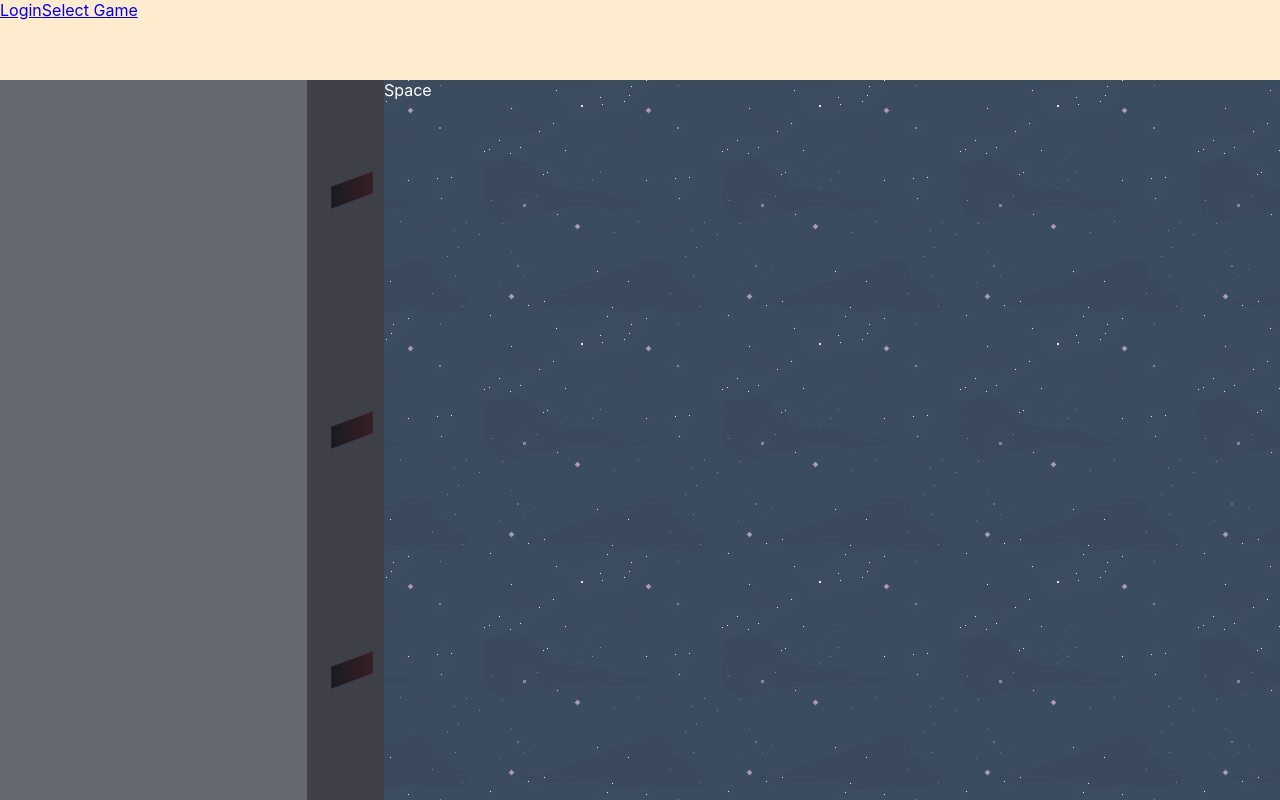
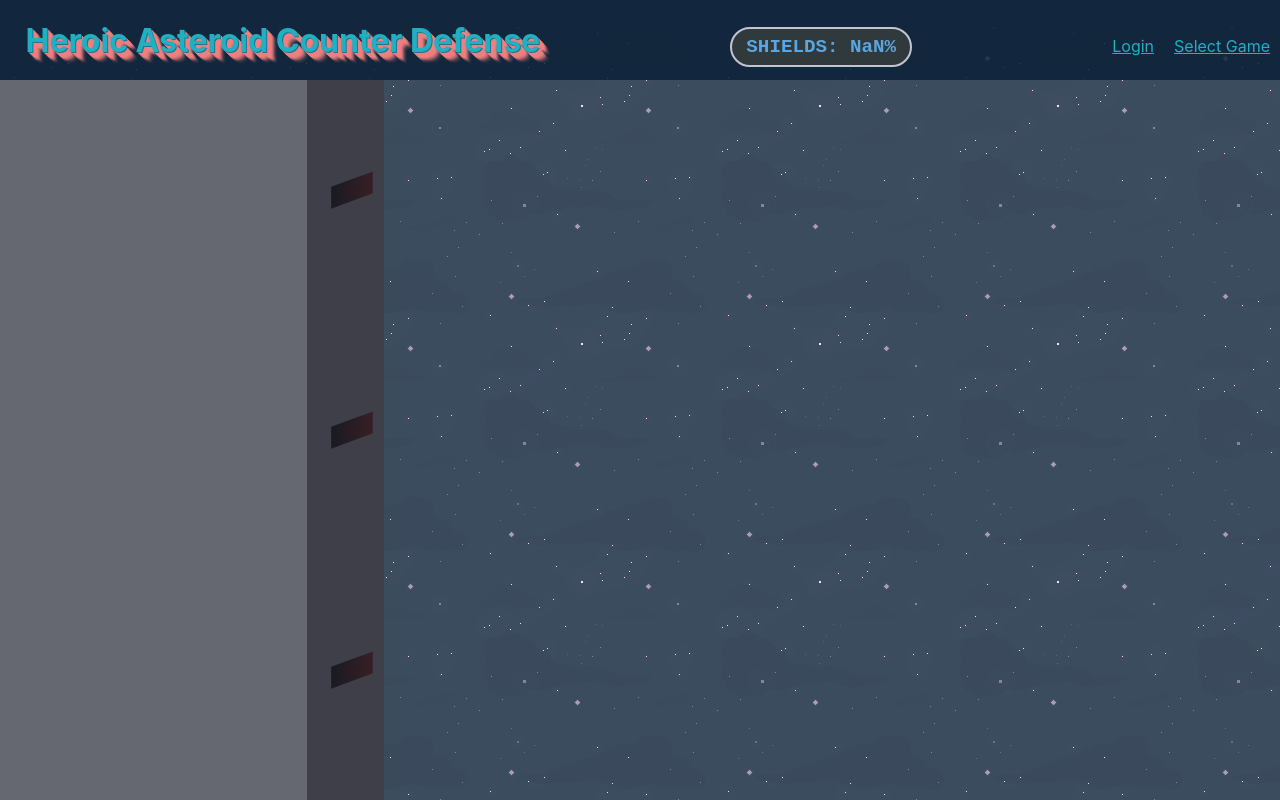
Before and after one commit to daleinen7/heroic-asteroid-counter-defense, a React (Create React App) app: page / in a window 1280 px wide. Built offline with nearby package versions, Linux system fonts and the light colour scheme.

Commit message:
navbar stylings

```diff
--- /dev/null
+++ b/src/components/Header/index.jsx
@@ -0,0 +1,68 @@
+import styled from 'styled-components';
+import {Link} from 'react-router-dom';
+
+export default function Header(props) {
+
+  const Title = styled.h1`
+    /* font-family: 'Overpass Mono', monospace; */
+    color: rgb(31, 176, 193);
+    text-shadow: 1px 1px rgb(36, 114, 145),
+                2px 2px rgb(240, 128, 128),
+                3px 3px rgba(240, 128, 128, 0.88),
+                4px 4px rgba(240, 128, 128, 0.78),
+                5px 5px rgba(240, 128, 128, 0.85),
+                6px 6px rgba(240, 128, 128, 0.73),
+                7px 7px rgba(240, 128, 128, 0.5),
+                8px 8px rgba(240, 128, 128, 0.4),
+                9px 9px rgba(240, 128, 128, 0.18),
+              10px 10px rgba(240, 128, 128, 0.12),
+              11px 11px rgba(240, 128, 128, 0.05),
+              12px 12px rgba(240, 128, 128, 0.01);
+    margin-left: 2vw;
+  `;
+
+  const StyledDiv = styled.header`
+    display: flex;
+    justify-content: space-between;
+    align-items: baseline;
+    background: rgba(9,31,53, 0.81);
+    height: 10vh;
+  `;
+
+  const StyledNav = styled.nav`
+    display: flex;
+    justify-content: flex-end;
+    margin: 0 0 20px;
+
+    .nav-link {
+      margin: 0 10px;
+      color: rgb(31, 176, 193);
+    }
+  `;
+
+  const ShieldDisplay = styled.label`
+    padding: 7px 14px;
+    background-color: rgb(48, 57, 60);
+    border: 2px solid rgb(194, 197, 208);
+    border-radius: 40px;
+    font-family: 'Overpass Mono', monospace;
+    font-weight: bold;
+    text-align: center;
+    font-size: 1.2em;
+    color: rgba(94, 179, 244, 0.9);
+  `;
+
+  return(
+    <StyledDiv>
+      <Title>Heroic Asteroid Counter Defense</Title>
+      <ShieldDisplay>
+        SHIELDS: {(props.shields === 0.9) ? "100%" : Math.floor(props.shields * 100) + "%"}
+      </ShieldDisplay>
+
+      <StyledNav>
+        <Link className="nav-link" to='auth'>Login</Link>
+        <Link className="nav-link" to='select'>Select Game</Link>
+      </StyledNav>
+    </StyledDiv>
+  )
+}
--- a/src/components/NavBar/index.jsx
+++ /dev/null
@@ -1,16 +0,0 @@
-import styled from 'styled-components';
-import {Link} from 'react-router-dom';
-
-const StyledNav = styled.nav`
-  height: 10vh;
-  background: blanchedalmond;
-`;
-
-export default function NavBar() {
-  return(
-    <StyledNav>
-      <Link to='auth'>Login</Link>
-      <Link to='select'>Select Game</Link>
-    </StyledNav>
-  )
-}
--- a/src/components/Space/index.jsx
+++ b/src/components/Space/index.jsx
@@ -9,7 +9,7 @@ export default function Space() {
   `;
   return(
     <StyledDiv>
-      Space
+
     </StyledDiv>
   )
 }
--- a/src/pages/App/App.jsx
+++ b/src/pages/App/App.jsx
@@ -7,7 +7,7 @@ import Auth from '../Auth';
 import Game from '../Game';
 import GameCreate from '../GameCreate';
 import GameSelect from '../GameSelect';
-import NavBar from '../../components/NavBar';
+import Header from '../../components/Header';
 
 function App() {
 
@@ -21,7 +21,7 @@ function App() {
 
   return (
     <Main className="App">
-      <NavBar/>
+      <Header/>
       <Switch>
         <Route path="/profile">
           <Profile/>
```
